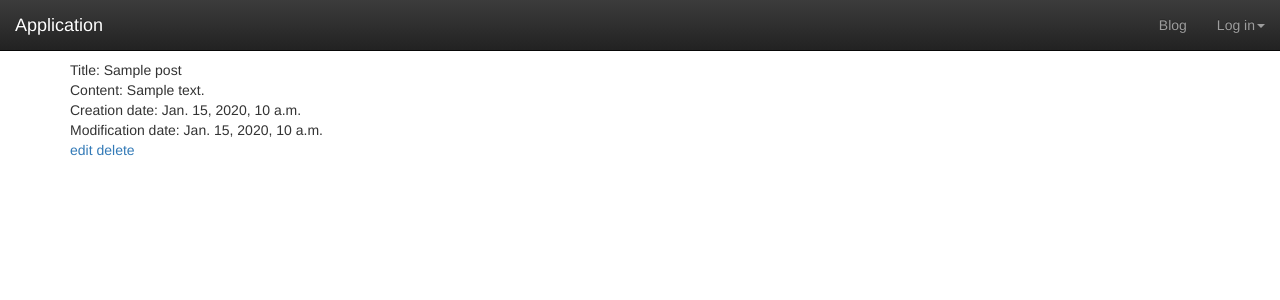
After one commit to mpsk2/django-learning, a Django app: page /blog/1 in a window 1280 px wide. The commit adds this page. Shown: the top 300 px of the page. Run offline with Django 3.2, Linux system fonts and the light colour scheme; tables that the repository leaves empty hold one stand-in row (values such as "Sample post"); some libraries are stand-ins or nearby versions.

Commit message:
feat(blog): ugly detail view

```diff
--- /dev/null
+++ b/blog/templates/blog/post_detail.html
@@ -0,0 +1,10 @@
+{% extends 'base.html' %}
+{% block title %}Blog - New{% endblock %}
+{% block content %}
+Title: {{ post.title }}<br>
+Content: {{ post.content }}<br>
+Creation date: {{ post.created_at }}<br>
+Modification date: {{ post.modified_at }}<br>
+<a href="{% url "blog:post_edit" post.id %}">edit</a>
+<a href="{% url "blog:post_delete" post.id %}">delete</a>
+{% endblock %}
--- a/blog/templates/blog/post_list.html
+++ b/blog/templates/blog/post_list.html
@@ -14,6 +14,7 @@
         <tr>
             <td>{{ post.title }}</td>
             <td>
+                <a href="{% url "blog:post_detail" post.id %}">details</a>
                 <a href="{% url "blog:post_edit" post.id %}">edit</a>
                 <a href="{% url "blog:post_delete" post.id %}">delete</a>
             </td>
--- a/blog/urls.py
+++ b/blog/urls.py
@@ -1,6 +1,6 @@
 from django.conf.urls import url
 
-from .views import PostCreate, PostList, PostDelete, PostUpdate
+from .views import PostCreate, PostList, PostDelete, PostUpdate, PostDetail
 
 urlpatterns = [
     # posts
@@ -8,4 +8,5 @@ urlpatterns = [
     url(r'^$', PostList.as_view(), name='post_list'),
     url(r'^edit/(?P<pk>\d+)$', PostUpdate.as_view(), name='post_edit'),
     url(r'^delete/(?P<pk>\d+)$', PostDelete.as_view(), name='post_delete'),
+    url(r'^(?P<pk>\d+)$', PostDetail.as_view(), name='post_detail'),
 ]
--- a/blog/views.py
+++ b/blog/views.py
@@ -1,5 +1,4 @@
-from django.views.generic.edit import CreateView, DeleteView, UpdateView
-from django.views.generic import ListView
+from django.views.generic import ListView, DetailView, DeleteView, CreateView, UpdateView
 from django.core.urlresolvers import reverse_lazy
 from django.contrib.auth.decorators import login_required
 from django.utils.decorators import method_decorator
@@ -37,3 +36,8 @@ class PostUpdate(UpdateView):
     model = Post
     success_url = reverse_lazy('blog:post_list')
     fields = ['title', 'content']
+
+
+class PostDetail(DetailView):
+    model = Post
+    context_object_name = 'post'
```
